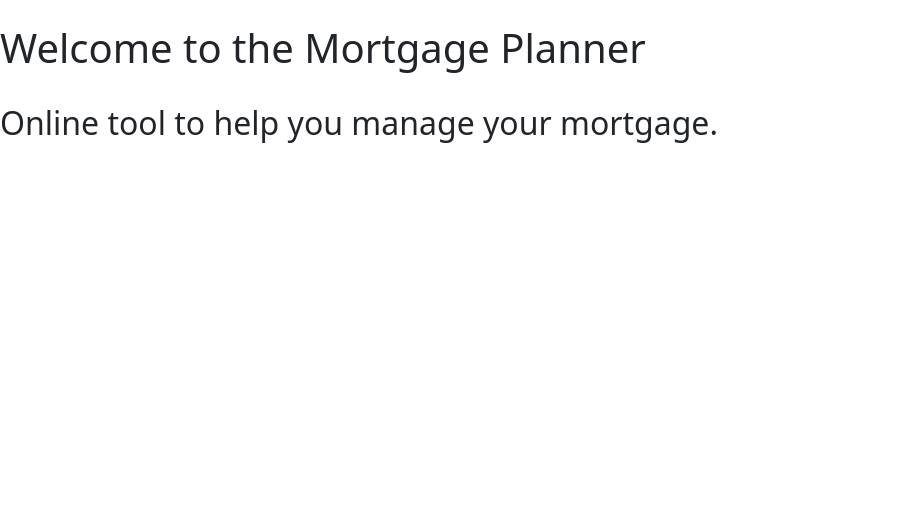
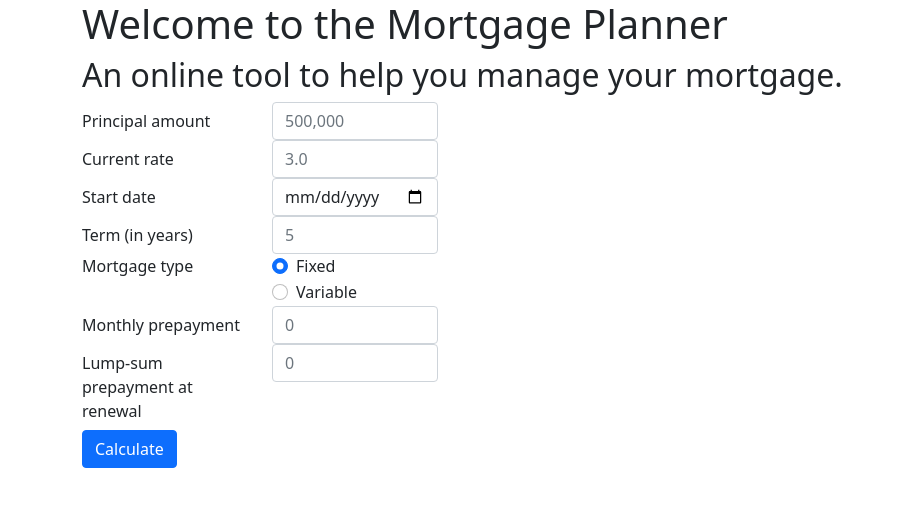
Before and after one commit to IanRichardDavies/financial-planner, a Django app: page /mortgage/ in a window 1280 px wide. Shown: the top 507 px of the page, without its empty margins (0-903 px from the left). Run offline with Django 4.2, Linux system fonts and the light colour scheme.

Commit message:
add forms to mortgage page

```diff
--- a/mortgage/templates/mortgage_home.html
+++ b/mortgage/templates/mortgage_home.html
@@ -9,7 +9,67 @@
         />
     </head>
     <body>
+        <div class="container">
             <h1>Welcome to the Mortgage Planner</h1>
-    <h2>Online tool to help you manage your mortgage.</h2>
+            <h2>An online tool to help you manage your mortgage.</h2>
+            <form>
+                <div class="form-group row">
+                    <label for="inital_principal" class="col-sm-2 col-form-label">Principal amount</label>
+                    <div class="col-sm-2">
+                    <input type="text" class="form-control" id="inputEmail3" placeholder="500,000">
+                    </div>
+                </div>
+                <div class="form-group row">
+                    <label for="current_rate (in percent)" class="col-sm-2 col-form-label">Current rate</label>
+                    <div class="col-sm-2">
+                    <input type="text" class="form-control" id="current_rate" placeholder="3.0">
+                    </div>
+                </div>
+                <div class="form-group row">
+                    <label for="start_date" class="col-sm-2 col-form-label">Start date</label>
+                    <div class="col-sm-2">
+                    <input type="date" class="form-control" id="start_date" placeholder="01/07/2021">
+                    </div>
+                </div>
+                <div class="form-group row">
+                    <label for="term" class="col-sm-2 col-form-label">Term (in years)</label>
+                    <div class="col-sm-2">
+                    <input type="number" class="form-control" id="term" placeholder="5">
+                    </div>
+                </div>
+                <fieldset class="form-group">
+                    <div class="row">
+                        <legend class="col-form-label col-sm-2 pt-0">Mortgage type</legend>
+                        <div class="col-sm-10">
+                            <div class="form-check">
+                                <input class="form-check-input" type="radio" name="gridRadios" id="gridRadios1" value="option1" checked>
+                                <label class="form-check-label" for="gridRadios1">Fixed</label>
+                            </div>
+                            <div class="form-check">
+                                <input class="form-check-input" type="radio" name="gridRadios" id="gridRadios2" value="option2">
+                                <label class="form-check-label" for="gridRadios2">Variable</label>
+                            </div>
+                      </div>
+                    </div>
+                </fieldset>
+                <div class="form-group row">
+                    <label for="monthly_prepayment" class="col-sm-2 col-form-label">Monthly prepayment</label>
+                    <div class="col-sm-2">
+                    <input type="text" class="form-control" id="monthly_prepayment" placeholder="0">
+                    </div>
+                </div>
+                <div class="form-group row">
+                    <label for="rewnewal_prepayment" class="col-sm-2 col-form-label">Lump-sum prepayment at renewal</label>
+                    <div class="col-sm-2">
+                    <input type="text" class="form-control" id="rewnewal_prepayment" placeholder="0">
+                    </div>
+                </div>
+                <div class="form-group row">
+                    <div class="col-sm-2">
+                    <button type="submit" class="btn btn-primary">Calculate</button>
+                    </div>
+                </div>
+            </form>
+        </div>
     </body>
 </html>
```
Also changed, not shown: plan/templates/home.html (+4 -3 lines). Lines whose indentation alone changed are shown as unchanged.
